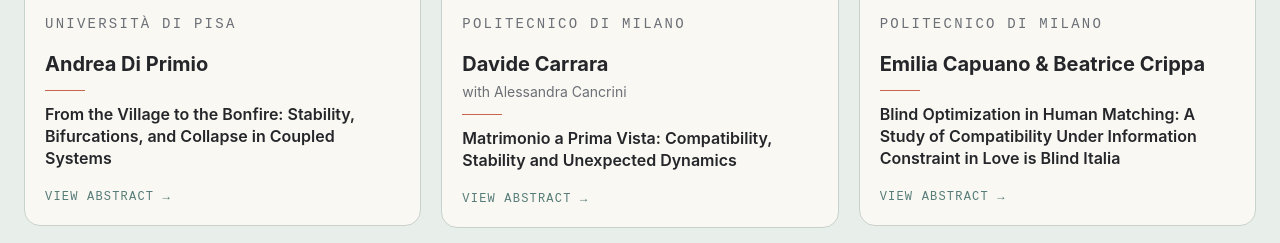
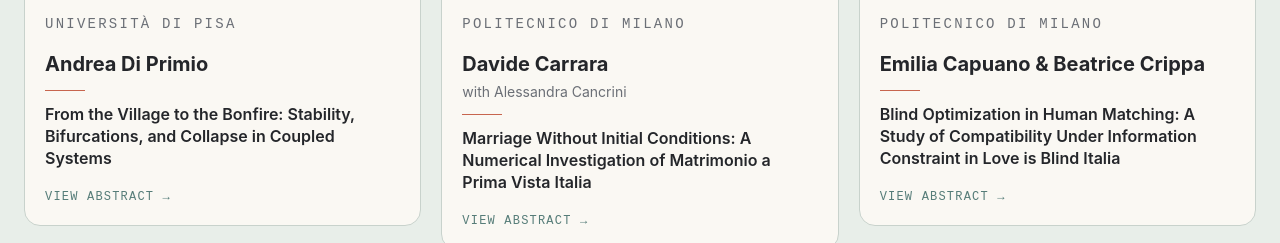
Before and after one commit to caterinaleimer/Visimai2026, a React (Vite) app: page / in a window 1280 px wide. Shown: the part 3440-3683 px from the top of the page. Built offline with nearby package versions, Linux system fonts and the light colour scheme.

Commit message:
Update App.jsx

```diff
--- a/src/App.jsx
+++ b/src/App.jsx
@@ -30,9 +30,9 @@
     affiliation: "Politecnico di Milano",
     role: "Invited Contribution",
     talkTitle:
-      "Matrimonio a Prima Vista: Compatibility, Stability and Unexpected Dynamics",
+      "Marriage Without Initial Conditions: A Numerical Investigation of Matrimonio a Prima Vista Italia",
     abstract:
-      "A mathematical investigation of compatibility, first impressions, rapidly evolving relationships, and the long-term stability of couples formed under highly nonstandard initial conditions.",
+      "The formation of stable couples under limited initial information remains an open problem in applied human dynamics. We analyze recent seasons of Matrimonio a Prima Vista Italia through the lens of dynamical systems, with particular attention to the case studies of Dario & Roberta and Andrea & Linda. Their trajectories highlight the interplay between expert-based matching, emotional nonlinearities, and unexpected external perturbations. We conclude by discussing the limitations of current matchmaking algorithms, for which no convergence guarantees are available.",
   },
   {
     image: speaker3,
```
